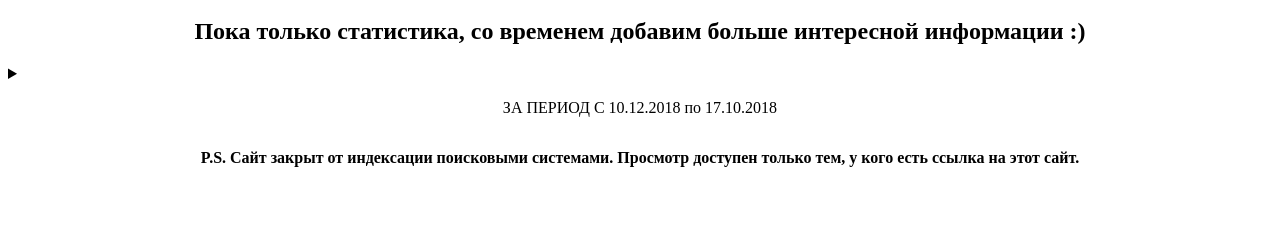
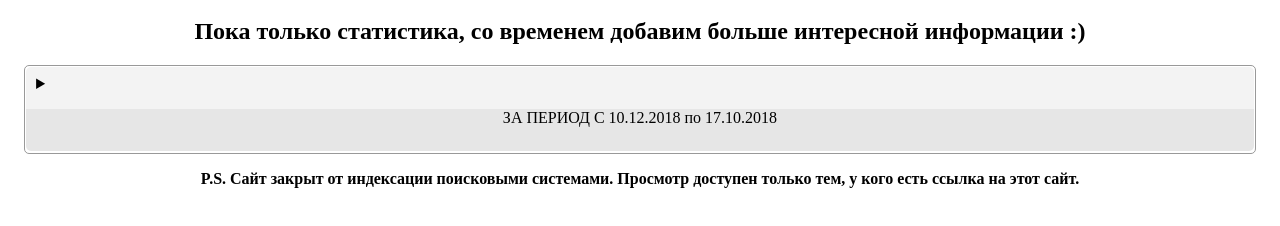
Before and after one commit to empstat/empstat.github.io, a plain HTML site: page index.html in a window 1280 px wide. Shown: the part 48-274 px from the top of the page. Drawn offline with Linux system fonts and the light colour scheme.

Commit message:
Update index.html

```diff
--- a/index.html
+++ b/index.html
@@ -3,6 +3,29 @@
 <title>Статистика для участников альянса "Heroes of the Empire"</title>
 </head>
 <body>
+   <style>
+      details {
+border: 1px solid #999;
+border-radius: 5px;
+margin: 0 2em .4em 2em;
+padding: 1.04%;
+}
+
+details {
+margin: 1em;
+cursor: pointer;
+}
+
+summary {
+border-radius: 5px;
+cursor: pointer;
+margin: -1%;
+padding: 8px 10px;
+background: -webkit-linear-gradient(top, #f3f3f3 50%, #e6e6e6 50%);
+}
+      </style>
+
+
 <h1 align="center">АЛЬЯНС "HEROES OF THE EMPIRE" ("ГЕРОИ ИМПЕРИИ")</h1>
 <h2 align="center">Пока только статистика, со временем добавим больше интересной информации :)</h1>
 
```
